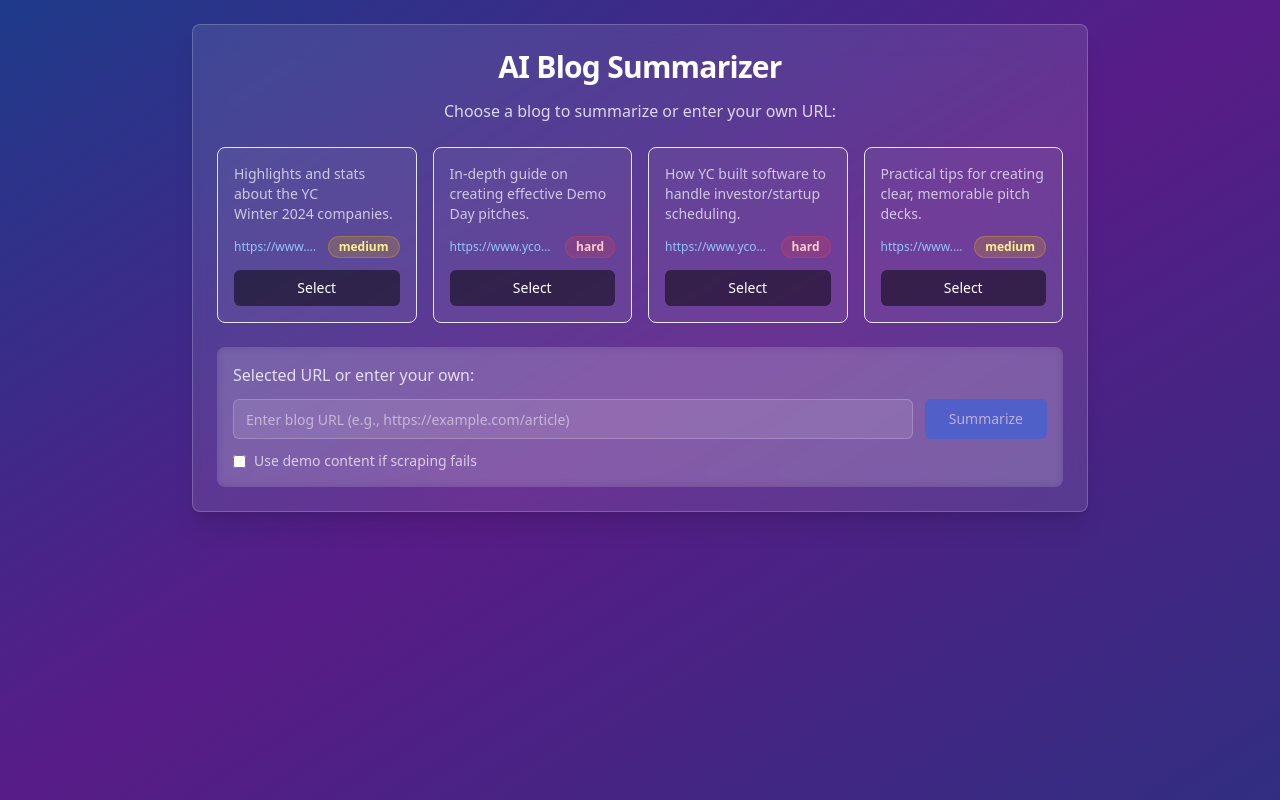
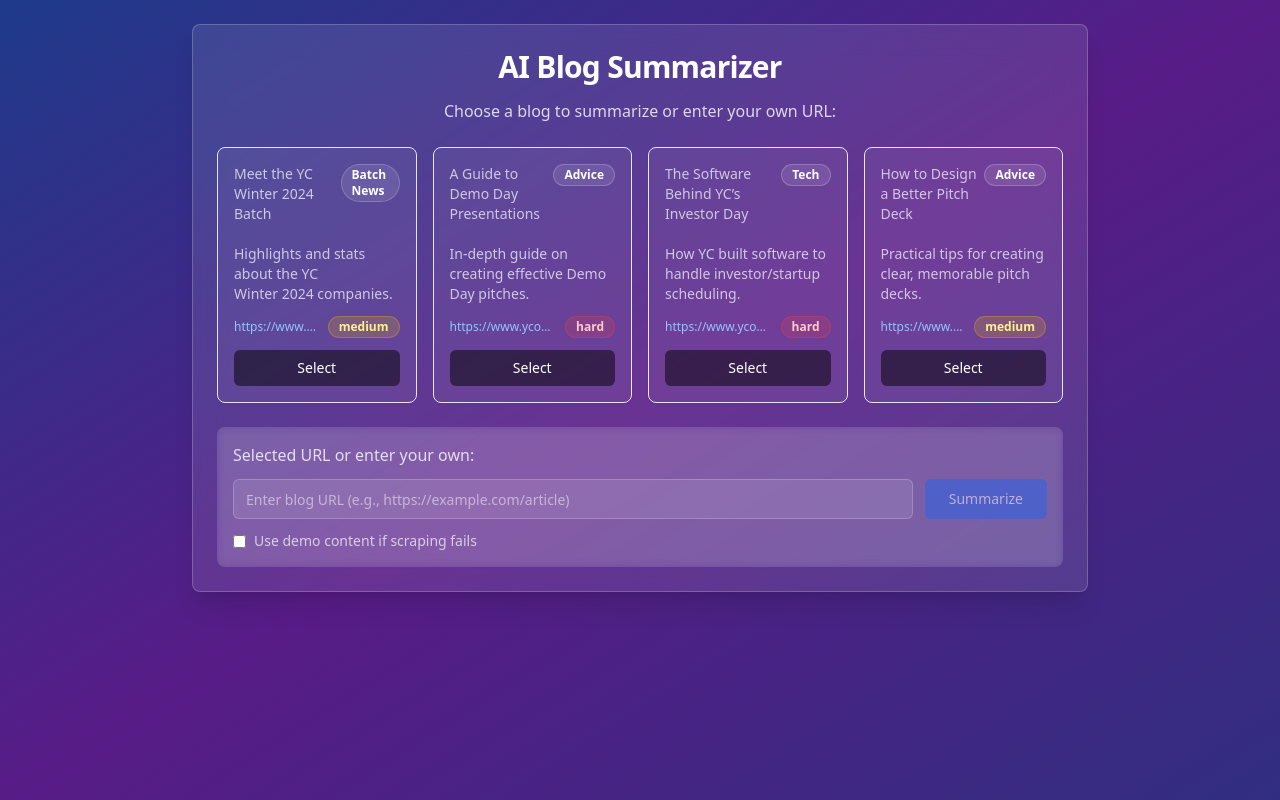
Before and after one commit to Maira-Ijaz04/Nexium_Maira_Assign02, a Next.js app: page / in a window 1280 px wide. Built offline with nearby package versions, Linux system fonts and the light colour scheme.

Commit message:
work on ux

```diff
--- a/src/app/page.tsx
+++ b/src/app/page.tsx
@@ -208,7 +208,12 @@ export default function Home() {
                   onClick={() => handleSelectBlog(blog.url)}
                 >
                   <CardContent className="p-4">
-
+                    <div className="flex justify-between items-start mb-2">
+                     <h3 className="text-sm text-white/70 mb-3">{blog.title}</h3>
+                      <Badge variant="outline" className="text-xs bg-white/10 text-white border-white/20">
+                        {blog.category}
+                      </Badge>
+                    </div>
                     <p className="text-sm text-white/70 mb-3">{blog.description}</p>
                     <div className="flex items-center justify-between mb-3">
                       <p className="text-xs text-blue-300 truncate flex-1 mr-2">
@@ -329,7 +334,8 @@ export default function Home() {
                     </CardHeader>
                     <CardContent className="space-y-2">
                       {metadata.title && (
-                        <p className="text-white/90"><strong>Title:</strong> {metadata.title}</p>
+                        <p className="text-white/90 text-sm sm:text-base lg:text-lg break-words">
+  <strong>Title:</strong> {metadata.title}</p>
                       )}
                       {metadata.description && (
                         <p className="text-white/90"><strong>Description:</strong> {metadata.description}</p>
```
